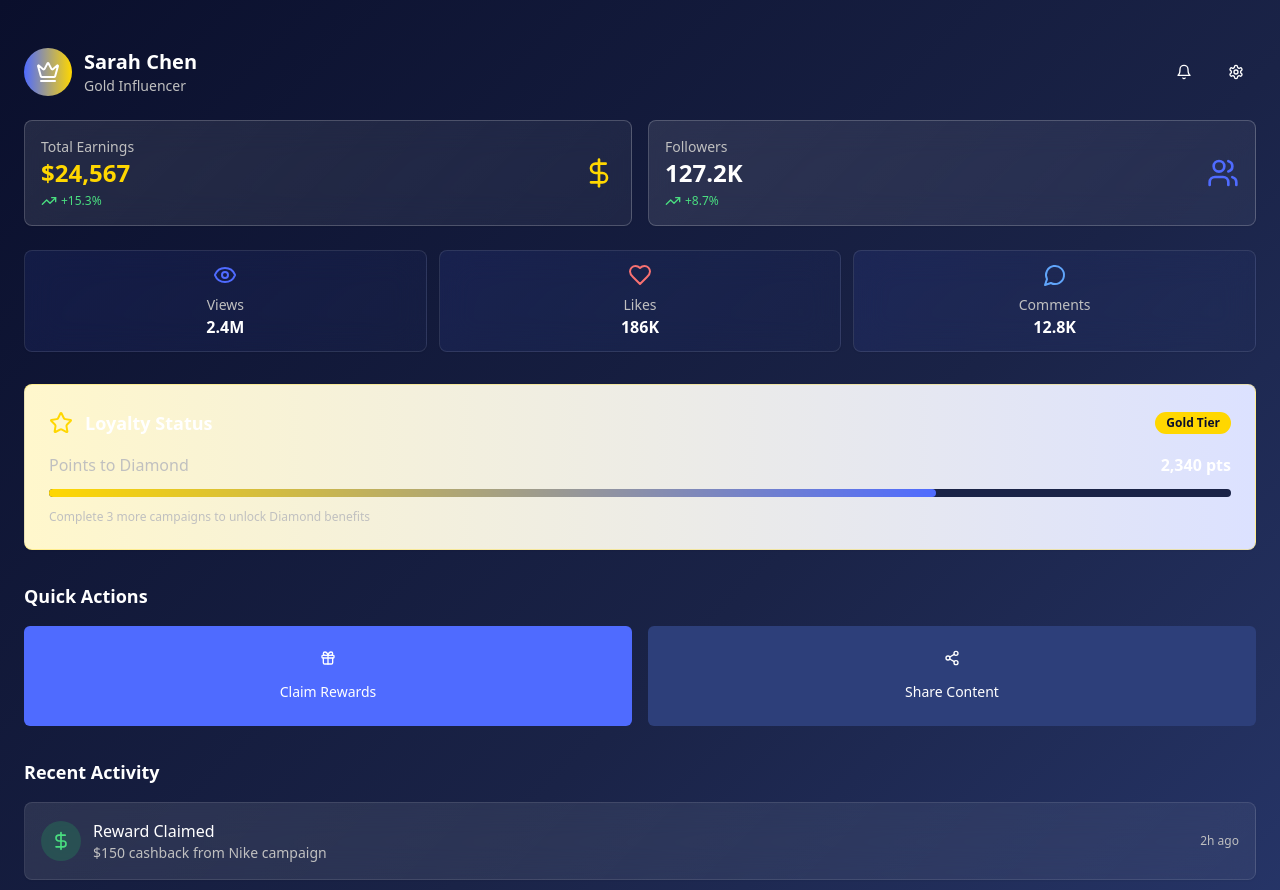
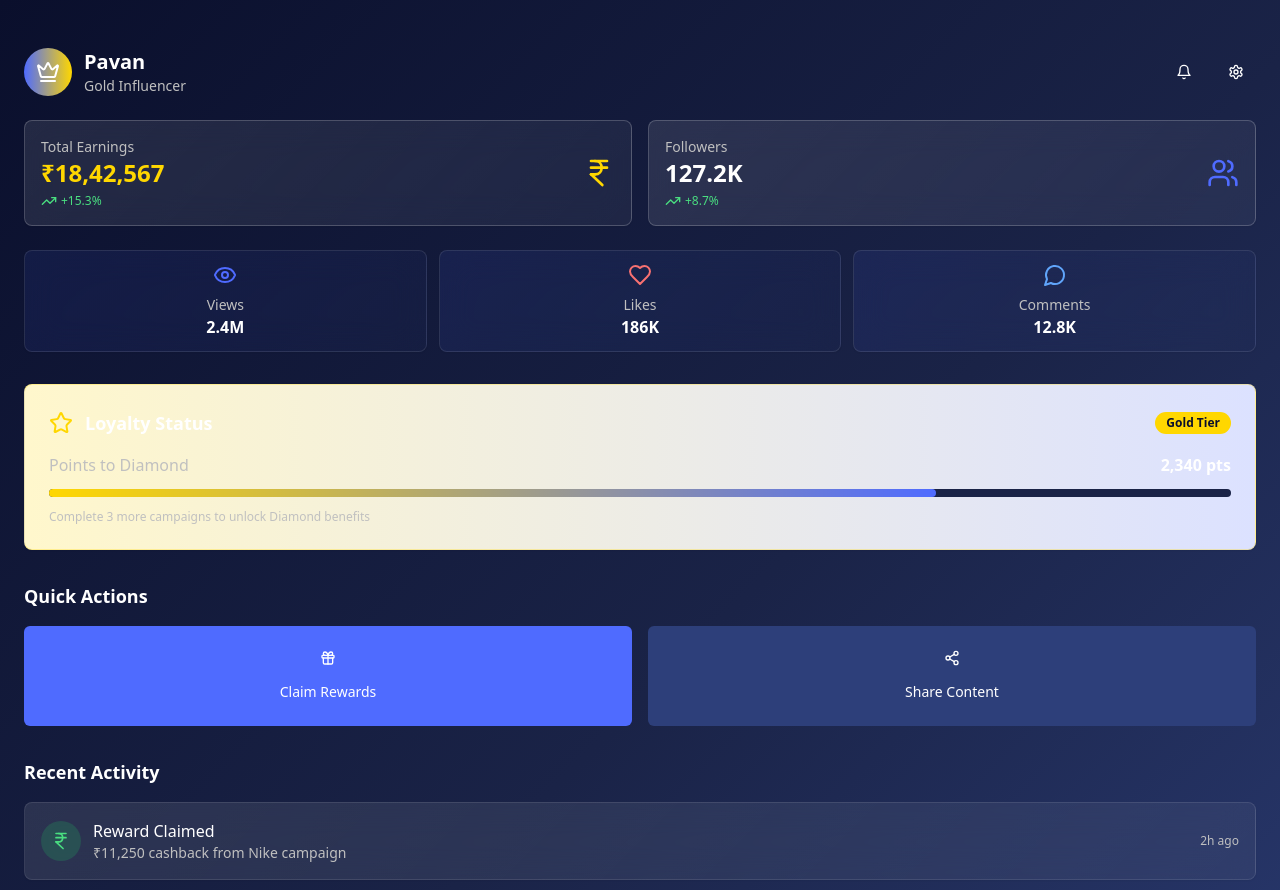
Before and after one commit to coolk4u/loyalty-dem-my-kl, a React (Vite) app: page / in a window 1280 px wide. Shown: the top 890 px of the page. Built offline with nearby package versions, Linux system fonts and the light colour scheme.

Commit message:
Refactor: Update dashboard for India
Update the dashboard to use INR currency and display the name "Pavan".

```diff
--- a/src/components/InfluencerDashboard.tsx
+++ b/src/components/InfluencerDashboard.tsx
@@ -9,7 +9,7 @@ import {
   Users,
   Heart,
   Gift,
-  DollarSign,
+  IndianRupee,
   Star,
   Eye,
   MessageCircle,
@@ -28,7 +28,7 @@ const InfluencerDashboard = () => {
             <Crown className="w-6 h-6 text-white" />
           </div>
           <div>
-            <h1 className="text-xl font-bold">Sarah Chen</h1>
+            <h1 className="text-xl font-bold">Pavan</h1>
             <p className="text-loyalty-silver text-sm">Gold Influencer</p>
           </div>
         </div>
@@ -49,13 +49,13 @@ const InfluencerDashboard = () => {
             <div className="flex items-center justify-between">
               <div>
                 <p className="text-loyalty-silver text-sm">Total Earnings</p>
-                <p className="text-2xl font-bold text-loyalty-gold">$24,567</p>
+                <p className="text-2xl font-bold text-loyalty-gold">₹18,42,567</p>
                 <div className="flex items-center mt-1">
                   <TrendingUp className="w-4 h-4 text-green-400 mr-1" />
                   <span className="text-green-400 text-xs">+15.3%</span>
                 </div>
               </div>
-              <DollarSign className="w-8 h-8 text-loyalty-gold" />
+              <IndianRupee className="w-8 h-8 text-loyalty-gold" />
             </div>
           </Card>
 
@@ -144,11 +144,11 @@ const InfluencerDashboard = () => {
           <Card className="bg-glass-gradient border-white/10 backdrop-blur-lg p-4">
             <div className="flex items-center space-x-3">
               <div className="w-10 h-10 rounded-full bg-green-500/20 flex items-center justify-center">
-                <DollarSign className="w-5 h-5 text-green-400" />
+                <IndianRupee className="w-5 h-5 text-green-400" />
               </div>
               <div className="flex-1">
                 <p className="text-white font-medium">Reward Claimed</p>
-                <p className="text-loyalty-silver text-sm">$150 cashback from Nike campaign</p>
+                <p className="text-loyalty-silver text-sm">₹11,250 cashback from Nike campaign</p>
               </div>
               <span className="text-loyalty-silver text-xs">2h ago</span>
             </div>
```
